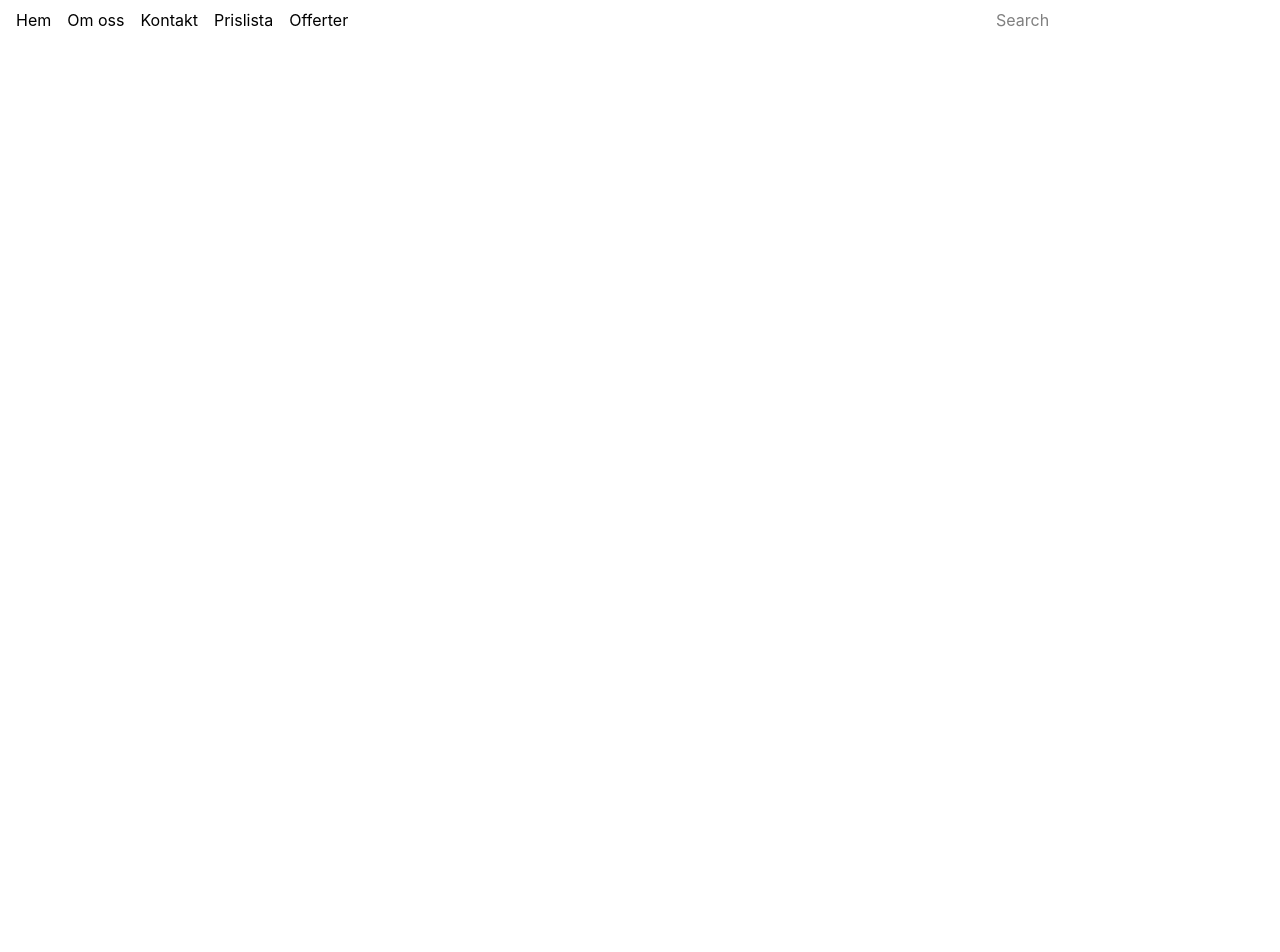
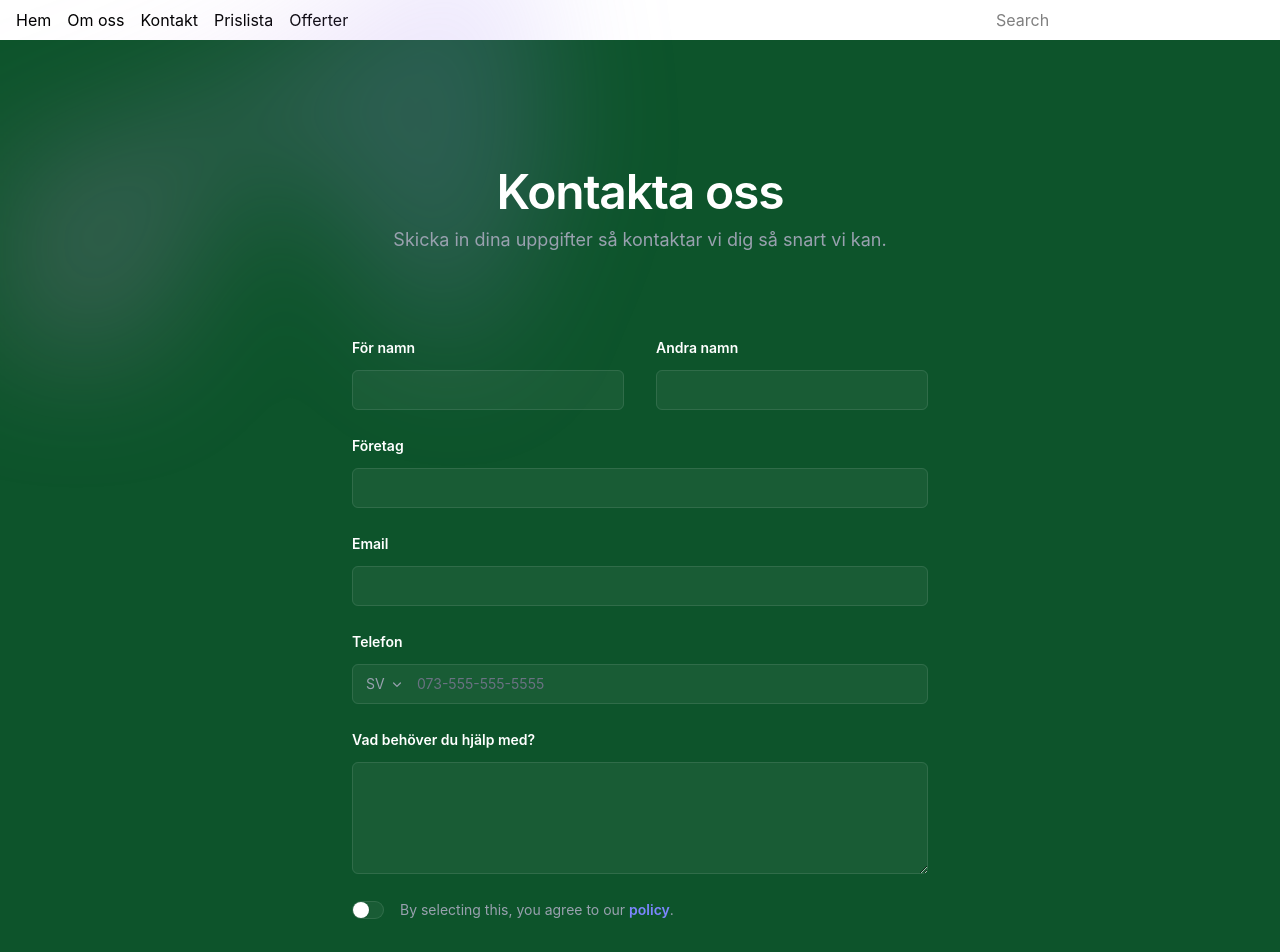
Before and after one commit to MarioBian/08.Tfk, a React (Vite) app: page / in a window 1280 px wide. Shown: the top 952 px of the page. Before the commit the page ends 800 px from the top, so only its background shows below. Built offline with nearby package versions, Linux system fonts and the light colour scheme.

Commit message:
ContactUs fixed

```diff
--- a/package.json
+++ b/package.json
@@ -10,6 +10,7 @@
     "preview": "vite preview"
   },
   "dependencies": {
+    "@heroicons/react": "^2.2.0",
     "cookies": "^0.9.1",
     "react": "^19.2.0",
     "react-dom": "^19.2.0",
--- a/src/App.jsx
+++ b/src/App.jsx
@@ -2,14 +2,16 @@
 import { BrowserRouter as Router, Routes, Route } from "react-router-dom";
 import "./App.css";
 import Nav from "./components/Nav";
+import ContactUs from "./components/ContactUs";
 
 function App() {
   const [count, setCount] = useState(0);
 
   return (
-    <>
+    <div>
       <Nav />
-    </>
+      <ContactUs />
+    </div>
   );
 }
 export default App;
--- a/src/components/ContactUs.jsx
+++ b/src/components/ContactUs.jsx
@@ -1,9 +1,193 @@
-import React from 'react'
+import React from "react";
+import { ChevronDownIcon } from "@heroicons/react/20/solid";
 
 const ContactUs = () => {
   return (
-    <div>ContactUs</div>
-  )
-}
+    <div className="isolate bg-green-900 px-6 py-24 sm:py-32 lg:px-8">
+      <div
+        aria-hidden="true"
+        className="absolute inset-x-0 -top-40 -z-10 transform-gpu overflow-hidden blur-3xl sm:-top-80"
+      >
+        <div
+          style={{
+            clipPath:
+              "polygon(74.1% 44.1%, 100% 61.6%, 97.5% 26.9%, 85.5% 0.1%, 80.7% 2%, 72.5% 32.5%, 60.2% 62.4%, 52.4% 68.1%, 47.5% 58.3%, 45.2% 34.5%, 27.5% 76.7%, 0.1% 64.9%, 17.9% 100%, 27.6% 76.8%, 76.1% 97.7%, 74.1% 44.1%)",
+          }}
+          className="relative left-1/2 -z-10 aspect-1155/678 w-144.5 max-w-none -translate-x-1/2 rotate-30 bg-linear-to-tr from-[#ff80b5] to-[#9089fc] opacity-20 sm:left-[calc(50%-40rem)] sm:w-288.75"
+        />
+      </div>
+      <div className="mx-auto max-w-2xl text-center">
+        <h2 className="text-4xl font-semibold tracking-tight text-balance text-white sm:text-5xl">
+          Kontakta oss
+        </h2>
+        <p className="mt-2 text-lg/8 text-gray-400">
+          Skicka in dina uppgifter så kontaktar vi dig så snart vi kan.
+        </p>
+      </div>
+      <form
+        action="#"
+        method="POST"
+        className="mx-auto mt-16 max-w-xl sm:mt-20"
+      >
+        <div className="grid grid-cols-1 gap-x-8 gap-y-6 sm:grid-cols-2">
+          <div>
+            <label
+              htmlFor="first-name"
+              className="block text-sm/6 font-semibold text-white"
+            >
+              För namn
+            </label>
+            <div className="mt-2.5">
+              <input
+                id="first-name"
+                name="first-name"
+                type="text"
+                autoComplete="given-name"
+                className="block w-full rounded-md bg-white/5 px-3.5 py-2 text-base text-white outline-1 -outline-offset-1 outline-white/10 placeholder:text-gray-500 focus:outline-2 focus:-outline-offset-2 focus:outline-indigo-500"
+              />
+            </div>
+          </div>
+          <div>
+            <label
+              htmlFor="last-name"
+              className="block text-sm/6 font-semibold text-white"
+            >
+              Andra namn
+            </label>
+            <div className="mt-2.5">
+              <input
+                id="last-name"
+                name="last-name"
+                type="text"
+                autoComplete="family-name"
+                className="block w-full rounded-md bg-white/5 px-3.5 py-2 text-base text-white outline-1 -outline-offset-1 outline-white/10 placeholder:text-gray-500 focus:outline-2 focus:-outline-offset-2 focus:outline-indigo-500"
+              />
+            </div>
+          </div>
+          <div className="sm:col-span-2">
+            <label
+              htmlFor="company"
+              className="block text-sm/6 font-semibold text-white"
+            >
+              Företag
+            </label>
+            <div className="mt-2.5">
+              <input
+                id="company"
+                name="company"
+                type="text"
+                autoComplete="organization"
+                className="block w-full rounded-md bg-white/5 px-3.5 py-2 text-base text-white outline-1 -outline-offset-1 outline-white/10 placeholder:text-gray-500 focus:outline-2 focus:-outline-offset-2 focus:outline-indigo-500"
+              />
+            </div>
+          </div>
+          <div className="sm:col-span-2">
+            <label
+              htmlFor="email"
+              className="block text-sm/6 font-semibold text-white"
+            >
+              Email
+            </label>
+            <div className="mt-2.5">
+              <input
+                id="email"
+                name="email"
+                type="email"
+                autoComplete="email"
+                className="block w-full rounded-md bg-white/5 px-3.5 py-2 text-base text-white outline-1 -outline-offset-1 outline-white/10 placeholder:text-gray-500 focus:outline-2 focus:-outline-offset-2 focus:outline-indigo-500"
+              />
+            </div>
+          </div>
+          <div className="sm:col-span-2">
+            <label
+              htmlFor="phone-number"
+              className="block text-sm/6 font-semibold text-white"
+            >
+              Telefon
+            </label>
+            <div className="mt-2.5">
+              <div className="flex rounded-md bg-white/5 outline-1 -outline-offset-1 outline-white/10 has-[input:focus-within]:outline-2 has-[input:focus-within]:-outline-offset-2 has-[input:focus-within]:outline-indigo-500">
+                <div className="grid shrink-0 grid-cols-1 focus-within:relative">
+                  <select
+                    id="country"
+                    name="country"
+                    autoComplete="country"
+                    aria-label="Country"
+                    className="col-start-1 row-start-1 w-full appearance-none rounded-md bg-transparent py-2 pr-7 pl-3.5 text-base text-gray-400 placeholder:text-gray-500 focus:outline-2 focus:-outline-offset-2 focus:outline-indigo-500 sm:text-sm/6"
+                  >
+                    <option>SV</option>
+                  </select>
+                  <ChevronDownIcon
+                    aria-hidden="true"
+                    className="pointer-events-none col-start-1 row-start-1 mr-2 size-5 self-center justify-self-end text-gray-400 sm:size-4"
+                  />
+                </div>
+                <input
+                  id="phone-number"
+                  name="phone-number"
+                  type="text"
+                  placeholder="073-555-555-5555"
+                  className="block min-w-0 grow bg-transparent py-1.5 pr-3 pl-1 text-base text-white placeholder:text-gray-500 focus:outline-none sm:text-sm/6"
+                />
+              </div>
+            </div>
+          </div>
+          <div className="sm:col-span-2">
+            <label
+              htmlFor="message"
+              className="block text-sm/6 font-semibold text-white"
+            >
+              Vad behöver du hjälp med?
+            </label>
+            <div className="mt-2.5">
+              <textarea
+                id="message"
+                name="message"
+                rows={4}
+                className="block w-full rounded-md bg-white/5 px-3.5 py-2 text-base text-white outline-1 -outline-offset-1 outline-white/10 placeholder:text-gray-500 focus:outline-2 focus:-outline-offset-2 focus:outline-indigo-500"
+                defaultValue={""}
+              />
+            </div>
+          </div>
+          <div className="flex gap-x-4 sm:col-span-2">
+            <div className="flex h-6 items-center">
+              <div className="group relative inline-flex w-8 shrink-0 rounded-full bg-white/5 p-px inset-ring inset-ring-white/10 outline-offset-2 outline-indigo-500 transition-colors duration-200 ease-in-out has-checked:bg-indigo-500 has-focus-visible:outline-2">
+                <span className="size-4 rounded-full bg-white shadow-xs ring-1 ring-gray-900/5 transition-transform duration-200 ease-in-out group-has-checked:translate-x-3.5" />
+                <input
+                  id="agree-to-policies"
+                  name="agree-to-policies"
+                  type="checkbox"
+                  aria-label="Agree to policies"
+                  className="absolute inset-0 size-full appearance-none focus:outline-hidden"
+                />
+              </div>
+            </div>
+            <label
+              htmlFor="agree-to-policies"
+              className="text-sm/6 text-gray-400"
+            >
+              By selecting this, you agree to our{" "}
+              <a
+                href="#"
+                className="font-semibold whitespace-nowrap text-indigo-400"
+              >
+                policy
+              </a>
+              .
+            </label>
+          </div>
+        </div>
+        <div className="mt-10">
+          <button
+            type="submit"
+            className="block w-full rounded-md bg-green-500 px-3.5 py-2.5 text-center text-sm font-semibold text-white shadow-xs hover:bg-green-600 focus-visible:outline-2 focus-visible:outline-offset-2 focus-visible:outline-green-700 cursor-pointer"
+          >
+            Skicka
+          </button>
+        </div>
+      </form>
+    </div>
+  );
+};
 
-export default ContactUs
+export default ContactUs;
```
Also changed, not shown: 1 other file (tests, documents, lock files or other folders).
